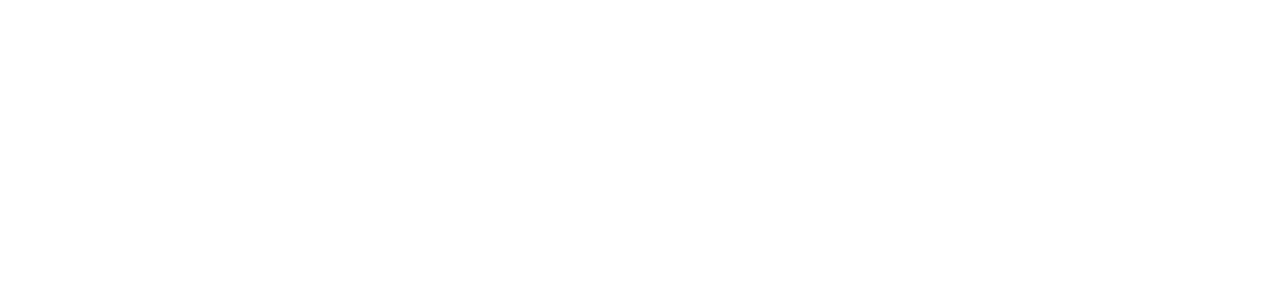
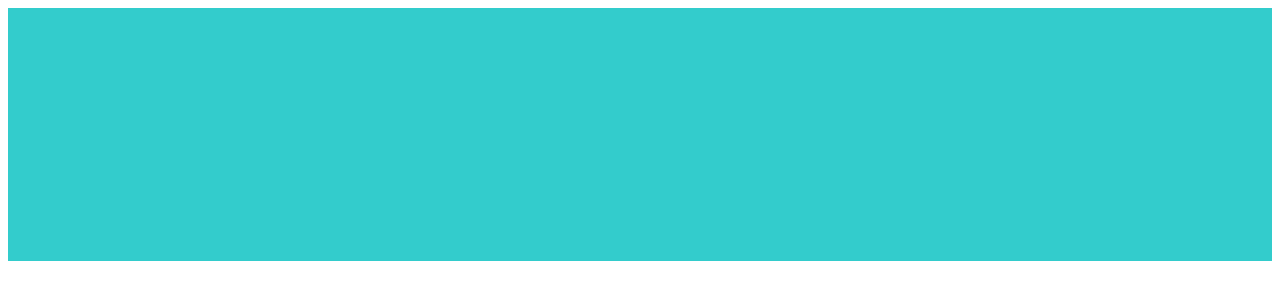
Before and after one commit to TobySushi/app-final, a plain HTML site: page html/index.html in a window 1280 px wide. Drawn offline with Linux system fonts and the light colour scheme.

Commit message:
did some fancy visual fancy fancy stuff

```diff
--- a/css/style.css
+++ b/css/style.css
@@ -0,0 +1,6 @@
+header {
+    background-color: #33cccc;
+    width: 100%;
+    height: 0;
+    padding-bottom: 20%;
+}
--- a/html/index.html
+++ b/html/index.html
@@ -6,6 +6,8 @@
         <title>untitled</title>
     </head>
     <body>
+        <header>
 
+        </header>
     </body>
 </html>
```
